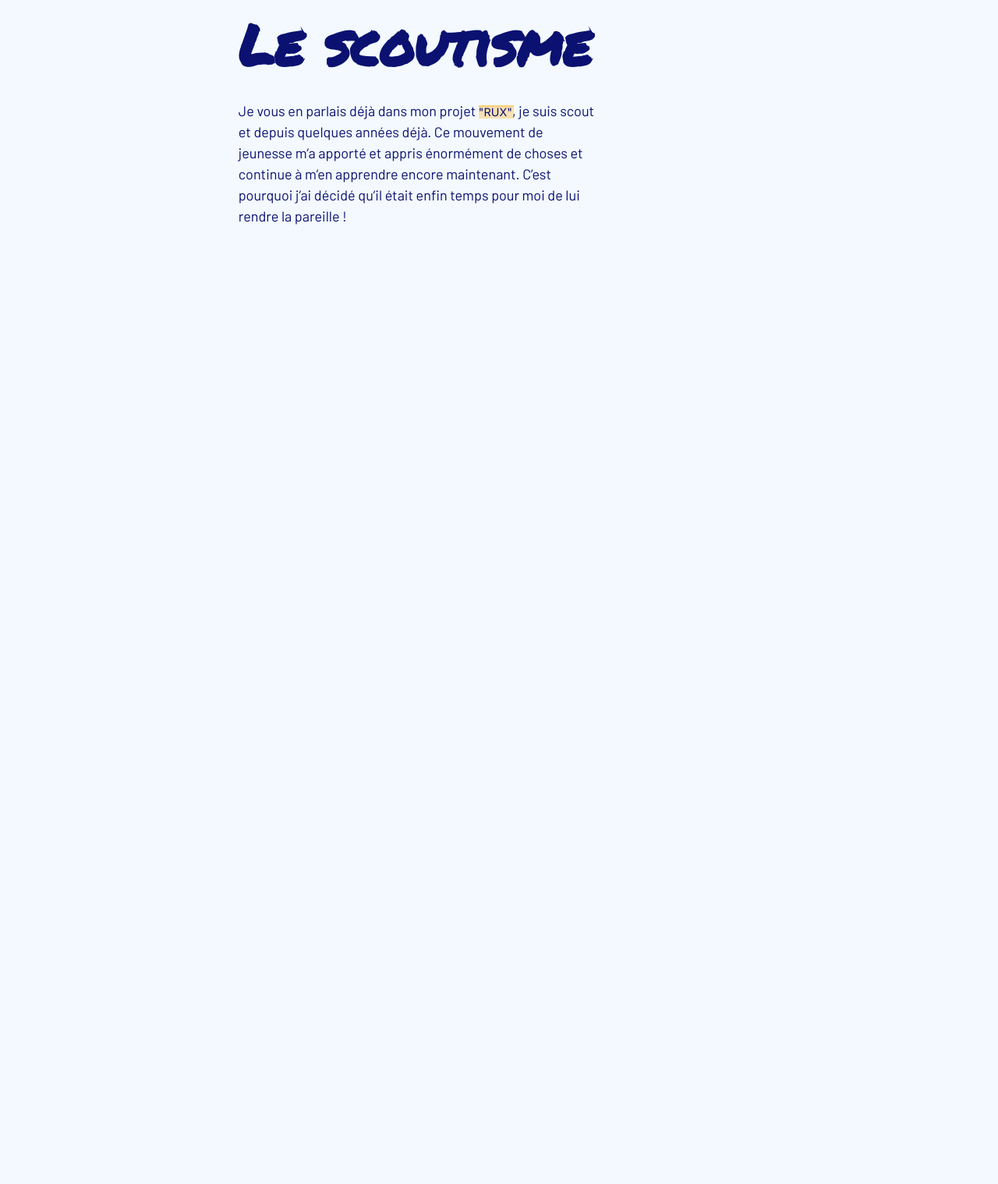
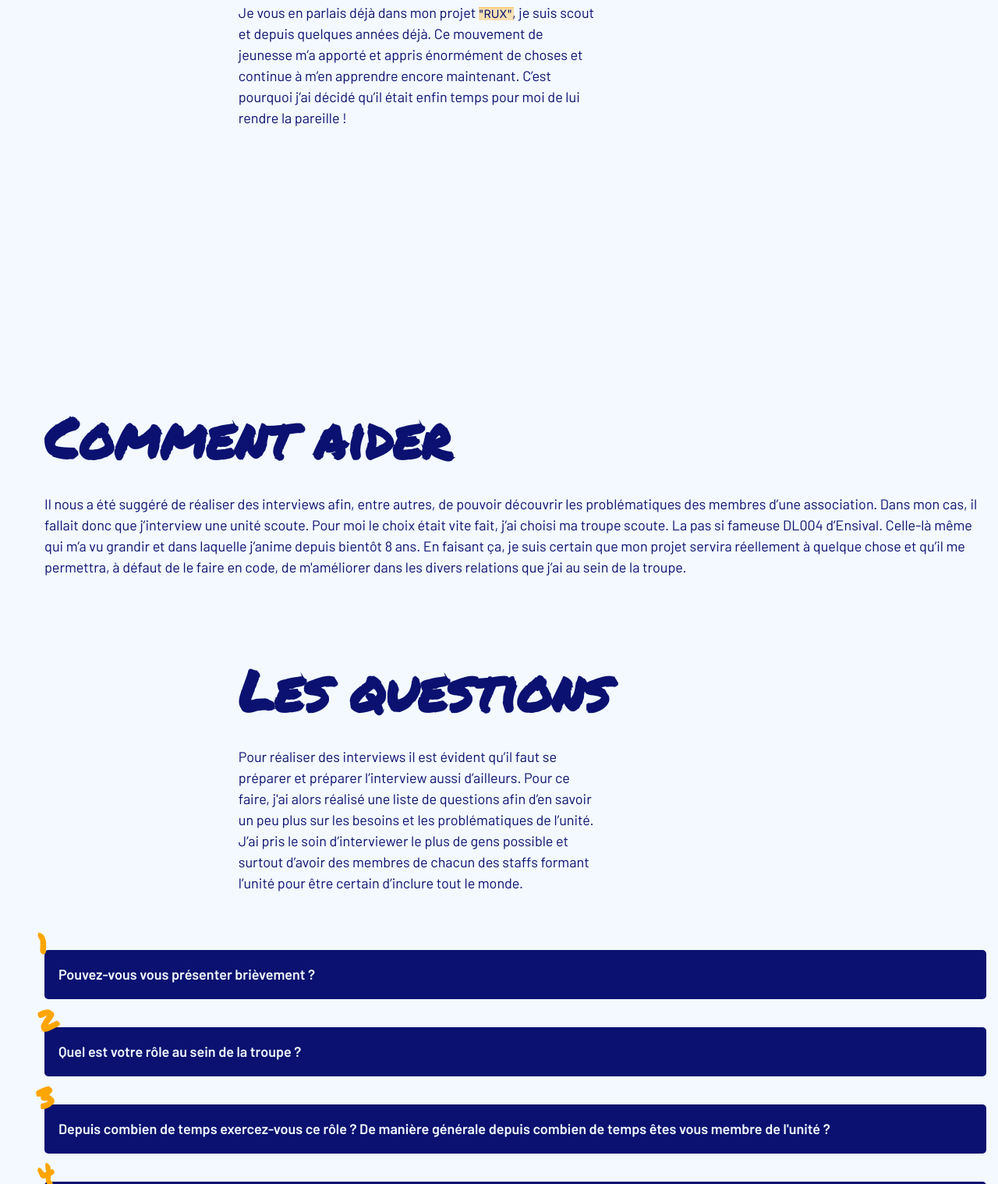
Before and after one commit to EHteltocerator/tfa_aout_henin_esteban_b2g1, a website: page src/index.html in a window 1280 px wide. Shown: the part 1282-2800 px from the top of the page at 78% size. Before the commit the page ends 1789 px from the top, so only its background shows below. Drawn offline with Linux system fonts and the light colour scheme.

Commit message:
correction de l'html et ajout de header au début des article au lieu de simple section

```diff
--- a/src/assets/css/style.scss
+++ b/src/assets/css/style.scss
@@ -3,11 +3,11 @@
     --bg-color: #F3F9FF;
     --text-color: #0A1170;
     --deco-color: #7AB4C1;
+    --contrast-color: #ffa500;
 
     --first-color: #403F3A;
     --second-color:  #2C2E2A;
     --third-color: #C1BDB3;
-    --contrast-color: #E3D5C1;
     --neutral-color: #6E7273;
 }
 
@@ -93,7 +93,7 @@ body {
           height: 100%;
           width: 105%;
 
-          background-color: orange;
+          background-color: var(--contrast-color);
           opacity: 30%;
           z-index: -1;
           transform: scaleX(1);
@@ -108,7 +108,7 @@ body {
         }
 
         &:hover {
-          color: orange;
+          color: var(--contrast-color);
 
           &::after, &::before {
             transform: scaleX(0);
@@ -148,7 +148,7 @@ body {
     display: flex;
     flex-direction: column;
 
-    margin-bottom: 2rem;
+    margin-bottom: 3rem;
 
     &__link {
         align-self: end;
@@ -206,6 +206,44 @@ body {
         }
     }
 
+}
+
+.questions {
+    display: flex;
+    flex-direction: column;
+    gap: 2rem;
+    counter-reset: li;
+    grid-column: 1/-1;
+}
+
+.question {
+    width: 100%;
+    height: auto;
+
+    font-weight: 600;
+
+    background-color: var(--text-color);
+    color: var(--bg-color);
+
+    box-sizing: border-box;
+    padding: 1rem;
+    border-radius: 5px;
+    position: relative;
+    counter-increment: li;
+
+    &::before {
+        content: counter(li);
+        color: var(--contrast-color);
+        font-size: 2rem;
+
+        font-family: "Permanent Marker", sans-serif;
+
+        position: absolute;
+        top: -2rem;
+        left: -.5rem;
+
+        transform: rotate(-15deg);
+    }
 }
 
 .picture {
--- a/src/index.html
+++ b/src/index.html
@@ -18,21 +18,25 @@
 
   <link rel="preconnect" href="https://fonts.googleapis.com">
   <link rel="preconnect" href="https://fonts.gstatic.com" crossorigin>
-    <link href="https://fonts.googleapis.com/css2?family=Barlow:ital,wght@0,400;0,600;1,400&family=Inter&family=Permanent+Marker&display=swap" rel="stylesheet">
+  <link
+    href="https://fonts.googleapis.com/css2?family=Barlow:ital,wght@0,400;0,600;1,400&family=Inter&family=Permanent+Marker&display=swap"
+    rel="stylesheet">
 
   <!-- Twitter Card data -->
   <meta name="twitter:card" content="summary_large_image">
   <meta name="twitter:site" content="@EH_teltocerator">
   <meta name="twitter:creator" content="@EH_teltocerator">
   <meta name="twitter:title" content="TFA - HENIN Esteban - DWT - HEAJ">
-    <meta name="twitter:description" content="Travail de fin de deuxième année à la HEAJ en option Design Web et Transmedia.">
+  <meta name="twitter:description"
+    content="Travail de fin de deuxième année à la HEAJ en option Design Web et Transmedia.">
   <!-- Twitter summary card with large image must be at least 280x150px -->
   <meta name="twitter:image" content="https://esteban-henin.be/projets/rethinking-ux/assets/images/logo.svg">
 
   <!-- Open Graph data -->
   <meta property="og:site_name" content="TFA - HENIN Esteban - DWT - HEAJ">
   <meta property="og:title" content="TFA - HENIN Esteban - DWT - HEAJ">
-    <meta property="og:description" content="Travail de fin de deuxième année à la HEAJ en option Design Web et Transmedia.">
+  <meta property="og:description"
+    content="Travail de fin de deuxième année à la HEAJ en option Design Web et Transmedia.">
   <meta property="og:type" content="website">
   <meta property="og:url" content="https://esteban-henin.be/projets/rethinking-ux">
   <meta property="og:image" content="https://esteban-henin.be/projets/rethinking-ux/assets/images/logo.svg">
@@ -53,19 +57,20 @@
 
       <article class="partie">
 
-          <section class="section">
+        <header class="section">
 
           <h1 class="section__title section__title--big title">TFA</h1>
 
           <p class="section__text section__text--intro">
             J'suis pas une assistante sociale.
             <br>
-              <a href="https://www.youtube.com/watch?v=ac5bw1u_fpc" class="link link--intro">"Moi j'suis un putain de geek, j'suis  un nerd,...".</a>
+            <a href="https://www.youtube.com/watch?v=ac5bw1u_fpc" class="link link--intro">"Moi j'suis un putain de
+              geek, j'suis un nerd,...".</a>
             <br>
             Maintenant que c'est dit, passons aux choses sérieuses !
           </p>
 
-          </section>
+        </header>
 
         <section class="section">
 
@@ -74,7 +79,10 @@
           <div class="intro">
 
             <p class="intro__text">
-              “Afin de nous sortir du cadre scolaire et de nous familiariser avec des conditions de conception et réalisation réelles d’interfaces, le TFA exige de nous – étudiant(e)s à la Haute École Albert Jacquard dans l’option Design Web Transmédia – d’aller à la rencontre d’utilisateurs et d’imaginer des solutions à leurs besoins.”
+              “Afin de nous sortir du cadre scolaire et de nous familiariser avec des conditions de conception et
+              réalisation réelles d’interfaces, le TFA exige de nous – étudiant(e)s à la Haute École Albert Jacquard
+              dans l’option Design Web Transmédia – d’aller à la rencontre d’utilisateurs et d’imaginer des solutions à
+              leurs besoins.”
             </p>
 
             <a href="https://florence-lambert.be/projets/TFA" class="link intro__link">Florence Lambert</a>
@@ -84,20 +92,109 @@
           <h3 class="title section__title section__title--small">Allier l'utile à&nbsp;l'agréable</h3>
 
           <p class="section__text">
-              Afin de pouvoir me donner à fond sur le projet il fallait que je trouve un sujet qui me tient à cœur et laissez moi vous dire que ce n'est n’est pas chose aisée.
-              Alors après de multiples tergiversations, j’ai décidé de faire un retour aux sources. Qu’est ce qui actuellement et depuis bien longtemps déjà m’apporte une sensation de joie et d’accomplissement ?
+            Afin de pouvoir me donner à fond sur le projet il fallait que je trouve un sujet qui me tient à cœur et
+            laissez moi vous dire que ce n'est n’est pas chose aisée.
+            Alors après de multiples tergiversations, j’ai décidé de faire un retour aux sources. Qu’est ce qui
+            actuellement et depuis bien longtemps déjà m’apporte une sensation de joie et d’accomplissement ?
             Pour quel sujet exactement suis-je prêt à dévouer les deux plus gros projets de ma vie d’étudiant ?
           </p>
 
           <h3 class="title section__title section__title--small">Le scoutisme</h3>
 
           <p class="section__text">
-              Je vous en parlais déjà dans mon projet <a href="http://esteban-henin.be/projets/rethinking-ux" class="link">"RUX"</a>, je suis scout et depuis quelques années déjà.
-              Ce mouvement de jeunesse m’a apporté et appris énormément de choses et continue à m’en apprendre encore maintenant.
+            Je vous en parlais déjà dans mon projet <a href="http://esteban-henin.be/projets/rethinking-ux"
+              class="link">"RUX"</a>, je suis scout et depuis quelques années déjà.
+            Ce mouvement de jeunesse m’a apporté et appris énormément de choses et continue à m’en apprendre encore
+            maintenant.
             C’est pourquoi j’ai décidé qu’il était enfin temps pour moi de lui rendre la pareille !
           </p>
 
         </section>
+
+      </article>
+
+      <article class="partie">
+
+        <header class="section">
+
+          <h2 class="title section__title">Comment aider</h2>
+
+          <div class="intro">
+
+            <p class="intro">
+              Il nous a été suggéré de réaliser des interviews afin, entre autres, de pouvoir découvrir les
+              problématiques des membres d’une association.
+              Dans mon cas, il fallait donc que j’interview une unité scoute. Pour moi le choix était vite fait, j’ai
+              choisi ma troupe scoute.
+              La pas si fameuse DL004 d’Ensival. Celle-là même qui m’a vu grandir et dans laquelle j’anime depuis
+              bientôt 8 ans.
+              En faisant ça, je suis certain que mon projet servira réellement à quelque chose et qu’il me permettra, à
+              défaut de le faire en code, de m'améliorer dans les divers relations que j’ai au sein de la troupe.
+            </p>
+
+          </div>
+
+        </header>
+
+        <section class="section">
+
+          <h3 class="title section__title section__title--small">Les questions</h3>
+
+          <p class="section__text">
+            Pour réaliser des interviews il est évident qu’il faut se préparer et préparer l’interview aussi d’ailleurs.
+            Pour ce faire, j'ai alors réalisé une liste de questions afin d’en savoir un peu plus sur les besoins et les
+            problématiques de l’unité.
+            J’ai pris le soin d’interviewer le plus de gens possible et surtout d’avoir des membres de chacun des staffs
+            formant l’unité pour être certain d’inclure tout le monde.
+          </p>
+
+          <ol class="questions">
+            <li class="question">Pouvez-vous vous présenter brièvement&nbsp;?</li>
+            <li class="question">Quel est votre rôle au sein de la troupe&nbsp;?</li>
+            <li class="question">Depuis combien de temps exercez-vous ce rôle&nbsp;? De manière générale depuis combien
+              de temps êtes vous membre de l'unité&nbsp;?</li>
+            <li class="question">Qu’est ce qui vous a poussé à rejoindre l’unité&nbsp;? Pourquoi Ensival et pas une
+              autre&nbsp;?</li>
+            <li class="question">Pour vous, quels sont les objectifs de l'unité&nbsp;?</li>
+            <li class="question">Quels sont les aspects les plus gratifiants de votre rôle au sein de l'unité &nbsp;?
+            </li>
+            <li class="question">Y'a t'il des défis particuliers auxquels vous êtes confrontés en tant que membre de
+              l'unité d'Ensival et pas d'une autre unité&nbsp;?</li>
+            <li class="question">Pouvez-vous me parler des difficultés ou des obstacles que vous avez rencontrés au sein
+              de l’unité&nbsp;?</li>
+            <li class="question">Quels sont les problèmes ou les préoccupations les plus fréquents&nbsp;?</li>
+            <li class="question">Existe-t-il des lacunes ou des besoins non satisfaits au sein de l'unité&nbsp;?</li>
+            <li class="question">Comment l'unité gère t-elle les problèmes de communication et de coordination&nbsp;?
+            </li>
+            <li class="question">Quelles sont les difficultés auxquelles vous êtes confronté dans l’organisation
+              d’événements ou de projets au sein de l'unité&nbsp;?</li>
+          </ol>
+
+        </section>
+
+      </article>
+
+      <article class="partie">
+
+        <header class="section">
+
+          <h2 class="title section__title">Des réponses</h2>
+
+          <div class="intro">
+
+            <p class="intro__text">
+              J’ai alors profité de notre grand camp d’été se déroulant la deuxième quinzaine du mois de juillet pour
+              réaliser mes interviews.
+              En effet, c’est toujours mieux d’avoir son interlocuteur en face de soi pour être bien certain de cerner
+              les
+              réponses correctement.
+              C’est également une manière d’être certain d’avoir des réponses.
+
+            </p>
+
+          </div>
+
+        </header>
 
       </article>
 
```
Also changed, not shown: src/assets/css/style.css. Lines whose indentation alone changed are shown as unchanged.
